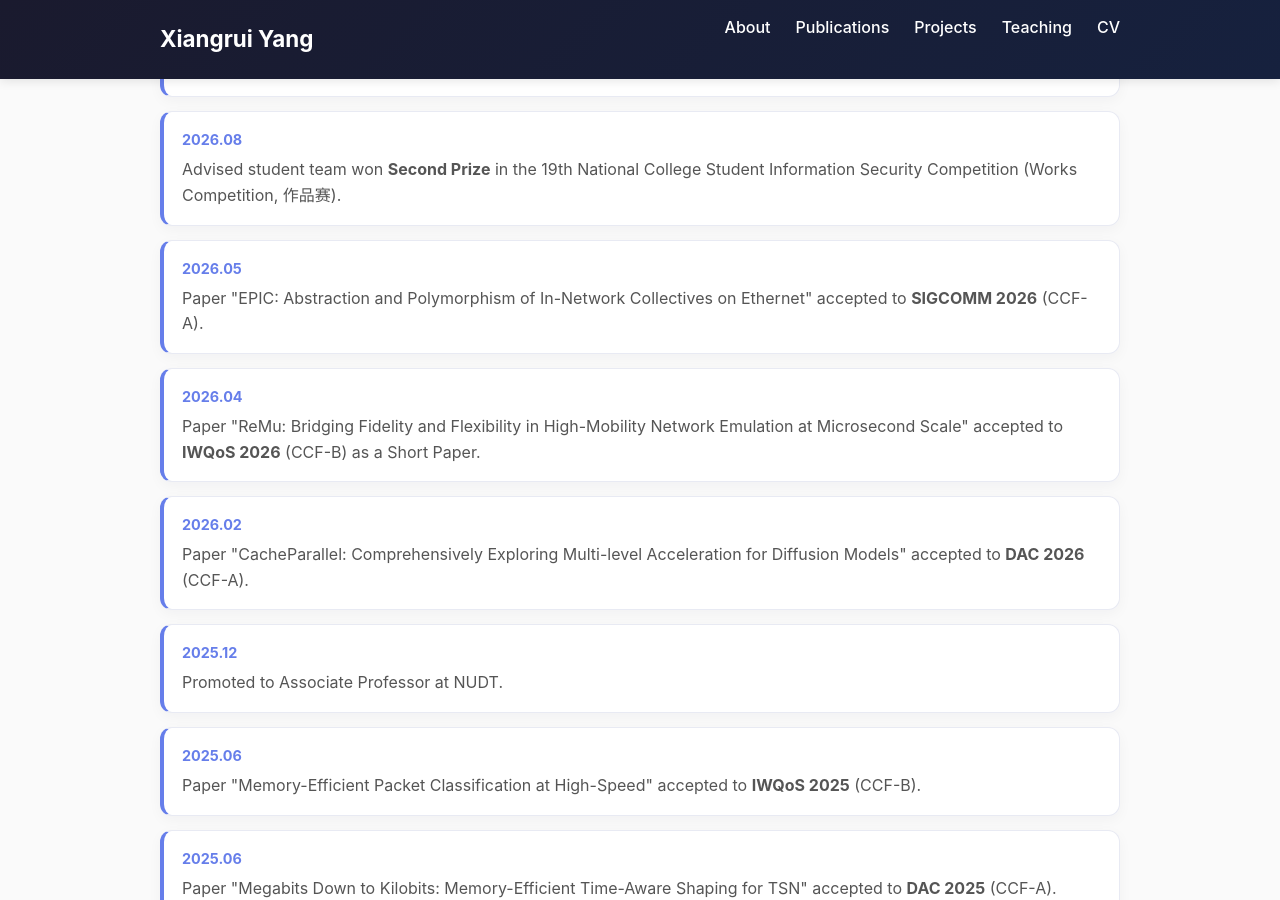
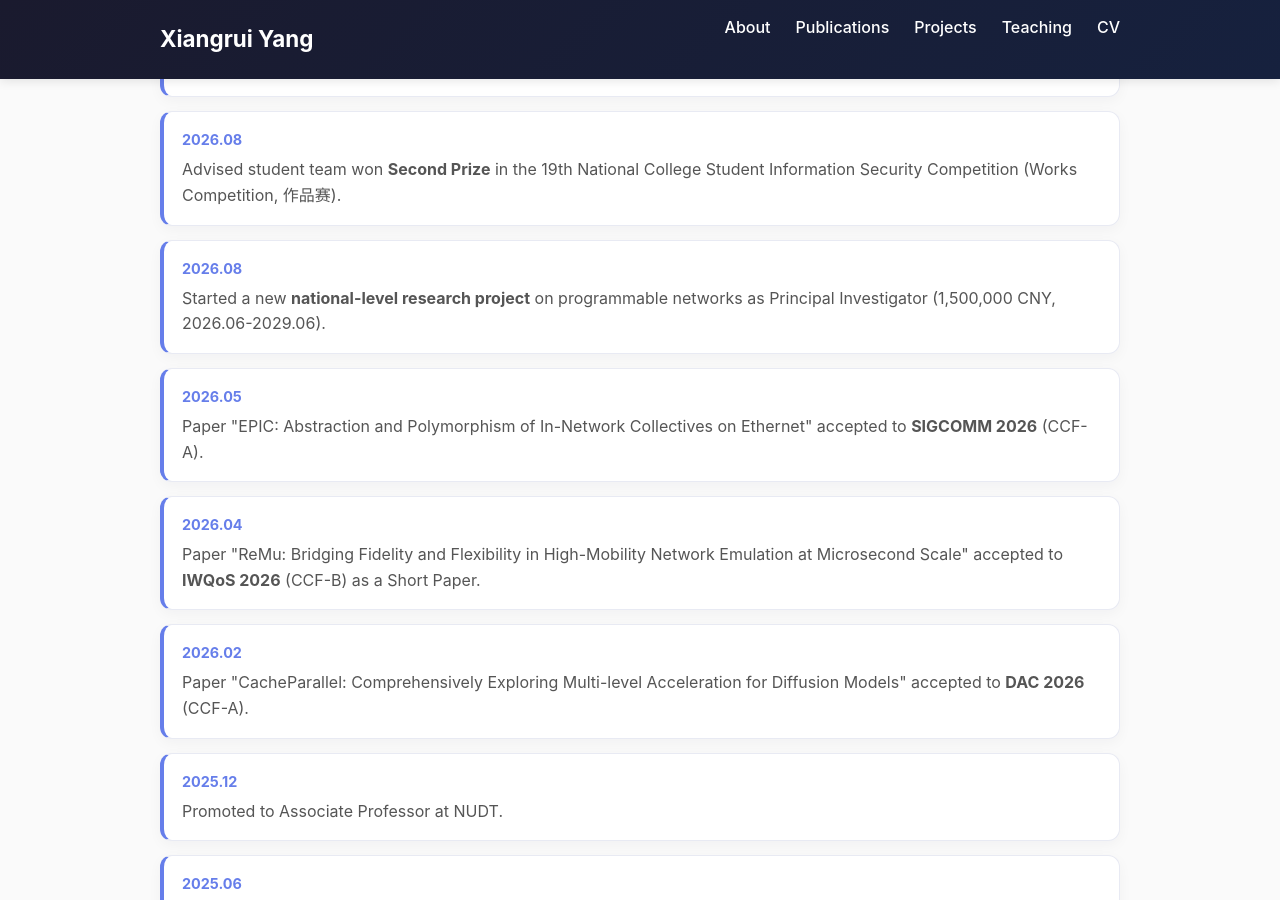
Before and after one commit to Winters123/Winters123.github.io, a Jekyll site: the page built from _pages/about.md, in a window 1280 px wide and 900 px high, scrolled down 1560 px. Built offline with Jekyll 4.4.1, drawn with Linux system fonts in a browser that asks for light colours.

Commit message:
update 202608

```diff
--- a/_pages/about.md
+++ b/_pages/about.md
@@ -56,6 +56,11 @@ My research focuses on **high-performance and security networks and systems**, w
 </div>
 
 <div class="news-item">
+    <div class="news-date">2026.08</div>
+    <p>Started a new <strong>national-level research project</strong> on programmable networks as Principal Investigator (1,500,000 CNY, 2026.06-2029.06).</p>
+</div>
+
+<div class="news-item">
     <div class="news-date">2026.05</div>
     <p>Paper "EPIC: Abstraction and Polymorphism of In-Network Collectives on Ethernet" accepted to <strong>SIGCOMM 2026</strong> (CCF-A).</p>
 </div>
```
Also changed, not shown: _pages/cv.md (+1 -0 lines).
